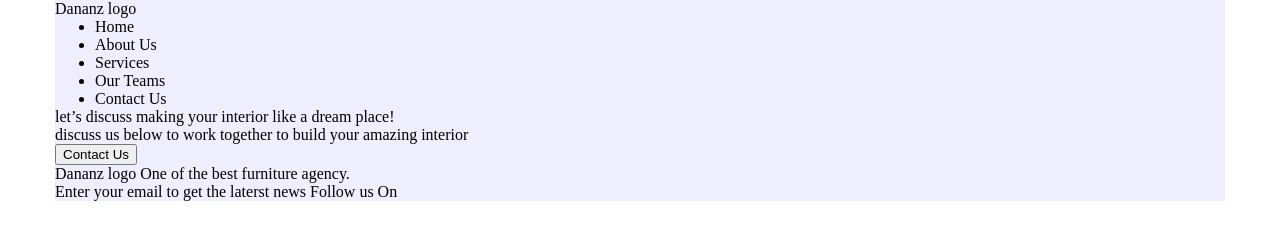
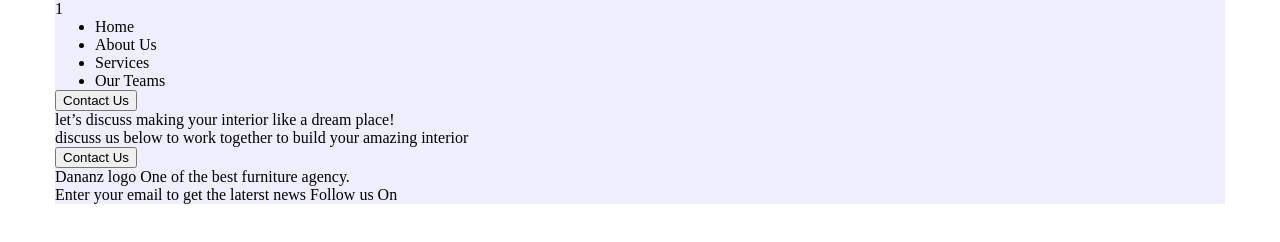
Before and after one commit to nickola1978/dananz, a website: page src/index.html in a window 1280 px wide. Drawn offline with nearby package versions, Linux system fonts and the light colour scheme; files that its build step writes are made by us from their sources.

Commit message:
fix: head css file link

```diff
--- /dev/null
+++ b/src/style/style.css
@@ -0,0 +1,19 @@
+* {
+  margin: 0;
+}
+
+.container {
+  max-width: 1170px;
+  flex-direction: row;
+  margin: 0 auto;
+  background-color: #eef;
+}
+
+.header-wrapper {
+  flex: 126px auto 142px;
+}
+
+.header-logo {
+  min-width: 142px;
+  background-image: 'img/dananz.png';
+}
--- a/src/style/styles.css
+++ /dev/null
@@ -1,9 +0,0 @@
-* {
-  margin: 0;
-}
-
-.container {
-  max-width: 1170px;
-  margin: 0 auto;
-  background-color: #eef;
-}
--- a/src/template/head.html
+++ b/src/template/head.html
@@ -1,3 +1,3 @@
 <meta charset="UTF-8" />
 <meta name="viewport" content="width=device-width, initial-scale=1.0" />
-<link rel="stylesheet" type="text/css" href="style/styles.css" />
+<link rel="stylesheet" type="text/css" href="style/style.css" />
--- a/src/template/header.html
+++ b/src/template/header.html
@@ -1,7 +1,7 @@
 <header>
   <div class="header-wrapper">
     <div class="header-logo">
-      Dananz logo
+      1
     </div>
     <nav class="header-nav">
       <ul>
@@ -9,8 +9,8 @@
         <li>About Us</li>
         <li>Services</li>
         <li>Our Teams</li>
-        <li>Contact Us</li>
       </ul>
     </nav>
+    <button>Contact Us</button>
   </div>
 </header>
```
